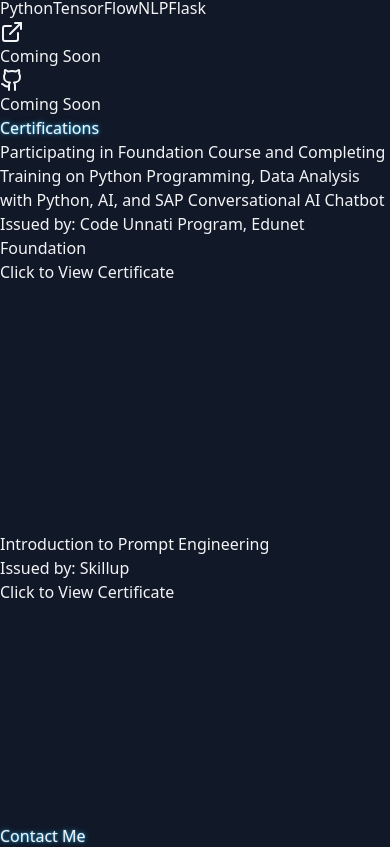
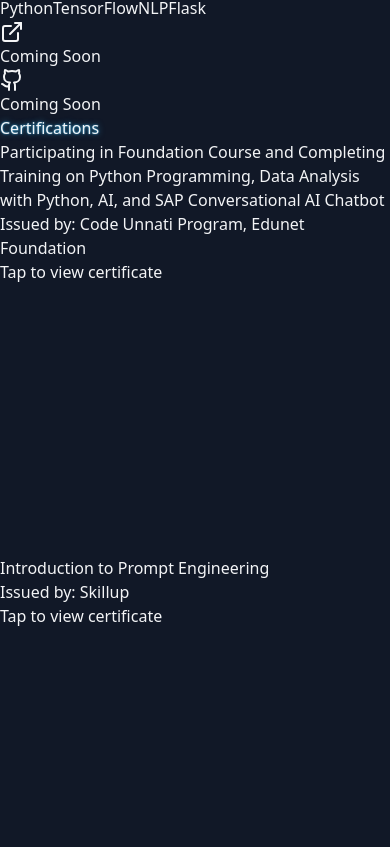
Before and after one commit to dhairyaaa15/portfolio, a React (Vite) app: page / in a window 390 px wide. Shown: the part 3536-4383 px from the top of the page. Built offline with nearby package versions, Linux system fonts and the light colour scheme.

Commit message:
Rotating certificates onhovering

```diff
--- a/src/components/Certifications.tsx
+++ b/src/components/Certifications.tsx
@@ -1,4 +1,4 @@
-import React, { useState } from 'react';
+import React, { useState, useEffect } from 'react';
 import { motion } from 'framer-motion';
 import codeunnati from '../assets/edu.png';
 import skillup from '../assets/prompt.png';
@@ -10,7 +10,21 @@ interface Certification {
 }
 
 const Certifications: React.FC = () => {
-  const [flippedCards, setFlippedCards] = useState<{ [key: number]: boolean }>({});
+  const [hoveredCard, setHoveredCard] = useState<number | null>(null);
+  const [clickedCard, setClickedCard] = useState<number | null>(null);
+  const [isMobile, setIsMobile] = useState(false);
+
+  // Check if device is mobile
+  useEffect(() => {
+    const checkMobile = () => {
+      setIsMobile(window.innerWidth < 768);
+    };
+
+    checkMobile();
+    window.addEventListener('resize', checkMobile);
+
+    return () => window.removeEventListener('resize', checkMobile);
+  }, []);
 
   const certifications: Certification[] = [
     {
@@ -25,11 +39,10 @@ const Certifications: React.FC = () => {
     },
   ];
 
-  const toggleCard = (index: number) => {
-    setFlippedCards(prev => ({
-      ...prev,
-      [index]: !prev[index]
-    }));
+  const handleCardInteraction = (index: number) => {
+    if (isMobile) {
+      setClickedCard(clickedCard === index ? null : index);
+    }
   };
 
   return (
@@ -52,54 +65,65 @@ const Certifications: React.FC = () => {
               whileInView={{ opacity: 1, y: 0 }}
               viewport={{ once: true }}
               transition={{ duration: 0.5, delay: index * 0.1 }}
-              className="relative h-96 sm:h-80 md:h-96"
-              style={{
-                perspective: '1000px'
-              }}
+              className="relative h-96 sm:h-80 md:h-96 group"
+              style={{ perspective: '1000px' }}
+              onMouseEnter={() => !isMobile && setHoveredCard(index)}
+              onMouseLeave={() => !isMobile && setHoveredCard(null)}
+              onClick={() => handleCardInteraction(index)}
             >
               <div
+                className="relative w-full h-full transition-transform duration-700 ease-in-out transform-gpu"
                 style={{
-                  transform: flippedCards[index] ? 'rotateY(180deg)' : 'rotateY(0)',
                   transformStyle: 'preserve-3d',
-                  transition: 'transform 0.8s',
-                  position: 'relative',
-                  width: '100%',
-                  height: '100%'
+                  transform: (isMobile ? clickedCard === index : hoveredCard === index)
+                    ? 'rotateY(180deg)'
+                    : 'rotateY(0)',
                 }}
               >
                 {/* Front */}
                 <div
-                  className="absolute w-full h-full p-6 cursor-pointer bg-gray-800 bg-opacity-50 rounded-lg shadow-lg border border-cyan-500 border-opacity-30"
+                  className="absolute w-full h-full p-6 bg-gray-800 bg-opacity-50 rounded-lg shadow-lg border border-cyan-500 border-opacity-30 transition-all duration-300 group-hover:shadow-cyan-500/20"
                   style={{
                     backfaceVisibility: 'hidden',
                     WebkitBackfaceVisibility: 'hidden'
                   }}
-                  onClick={() => toggleCard(index)}
                 >
-                  <h3 className="text-lg sm:text-xl md:text-2xl font-semibold mb-2 text-cyan-400">
-                    {cert.title}
-                  </h3>
-                  <p className="text-sm sm:text-base md:text-cyan-100">Issued by: {cert.issuer}</p>
-                  <button className="text-cyan-400 mt-4 hover:text-cyan-300 text-sm sm:text-base">
-                    Click to View Certificate
-                  </button>
+                  <div className="h-full flex flex-col justify-between">
+                    <div>
+                      <h3 className="text-lg sm:text-xl md:text-2xl font-semibold mb-2 text-cyan-400">
+                        {cert.title}
+                      </h3>
+                      <p className="text-sm sm:text-base text-cyan-100">
+                        Issued by: {cert.issuer}
+                      </p>
+                    </div>
+                    <p className="text-cyan-400 text-sm sm:text-base italic">
+                      {isMobile ? 'Tap to view certificate' : 'Hover to view certificate'}
+                    </p>
+                  </div>
                 </div>
 
                 {/* Back */}
                 <div
-                  className="absolute w-full h-full cursor-pointer rounded-lg border border-cyan-500 border-opacity-30 overflow-hidden"
+                  className="absolute w-full h-full rounded-lg border border-cyan-500 border-opacity-30 overflow-hidden transition-all duration-300 group-hover:shadow-cyan-500/20"
                   style={{
                     backfaceVisibility: 'hidden',
                     WebkitBackfaceVisibility: 'hidden',
                     transform: 'rotateY(180deg)',
                   }}
-                  onClick={() => toggleCard(index)}
                 >
                   <img
                     src={cert.imageUrl}
                     alt={cert.title}
                     className="w-full h-full object-contain bg-gray-800 bg-opacity-50 p-2"
                   />
+                  {isMobile && (
+                    <div className="absolute bottom-4 left-0 right-0 text-center">
+                      <p className="text-cyan-400 text-sm italic">
+                        Tap again to flip back
+                      </p>
+                    </div>
+                  )}
                 </div>
               </div>
             </motion.div>
```
